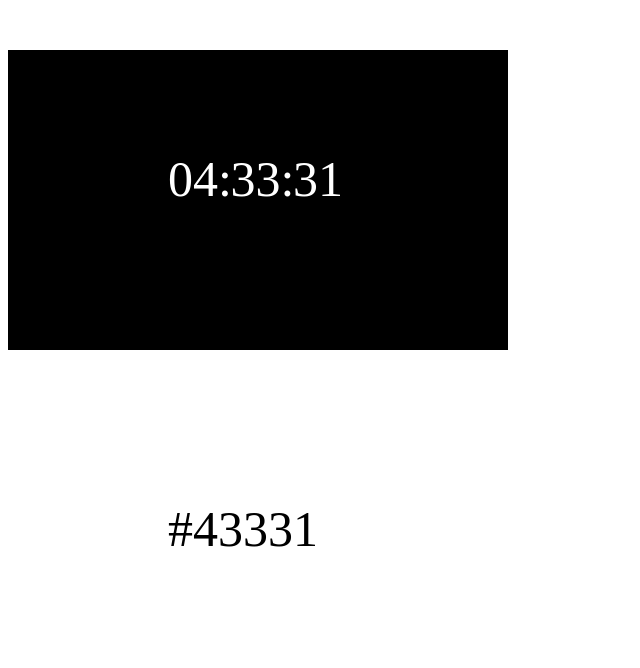
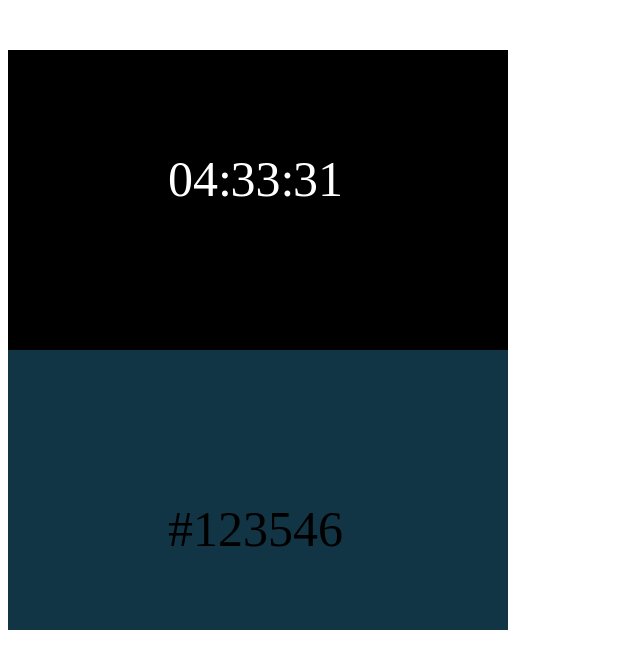
Before and after one commit to llantukh/clock, a plain HTML site: page index.html in a window 1280 px wide. Shown: the whole page, without its empty margins (0-640 px from the left). Drawn offline with Linux system fonts and the light colour scheme.

Commit message:
made final changes and got the background color to change

```diff
--- a/index.html
+++ b/index.html
@@ -12,9 +12,7 @@
     </ul>
   </div>
 
-  <div class = "hexy">
-    <p id = "hexColor"></p>
-  </div>
+  <div id = "hexy"></div>
 
   <script src="main.js"></script>
 </body>
--- a/main.js
+++ b/main.js
@@ -1,3 +1,4 @@
+//getting the clock to work
 var clock = function (){
   var time = new Date ();
 
@@ -29,7 +30,7 @@ var clock = function (){
 
 setInterval (clock, 1000);
 
-
+//getting the hex digits to change
 var color = function (){
 var time = new Date ();
 
@@ -37,10 +38,25 @@ var hour = time.getHours();
 var minute = time.getMinutes();
 var second = time.getSeconds();
 
-  var showHex = document.getElementById("hexColor");
-  showHex.innerHTML = "<p>#" + hour + minute + second + "</p>"
+  // var showHex = document.getElementById("hexColor");
+  // showHex.innerHTML = "<p>#" + hour + minute + second + "</p>"
 };
 setInterval (color, 1000);
 
-// hexy.style="background-color:#f5b405"
-// hexy.animate({ backgroundColor: '#f5b405' }, 'fast');
+
+// getting the background color to change
+var hexyNumber = 123456;
+
+var hexyChange = function (){
+  hexyNumber = hexyNumber + 10;
+}
+
+var hexyBackground = function (){
+  var hexyColor = document.getElementById("hexy");
+  hexyColor.innerHTML = "<div style = \"background-color:" + hexyNumber + ";\"> <p style=\"color:" + (1000000-hexyNumber) + ";\"> #" + hexyNumber + "</p></div>";
+  hexyColor.style.backgroundColor = ("#" + hexyNumber);
+};
+
+setInterval (clock, 1000);
+setInterval (hexyBackground, 500);
+setInterval (hexyChange, 500);
--- a/style.css
+++ b/style.css
@@ -40,7 +40,7 @@ body {
   width: 50px;
 }
 
-.hexy {
+#hexy {
   height: 180px;
   width: 340px;
   font-size: 50px;
```
